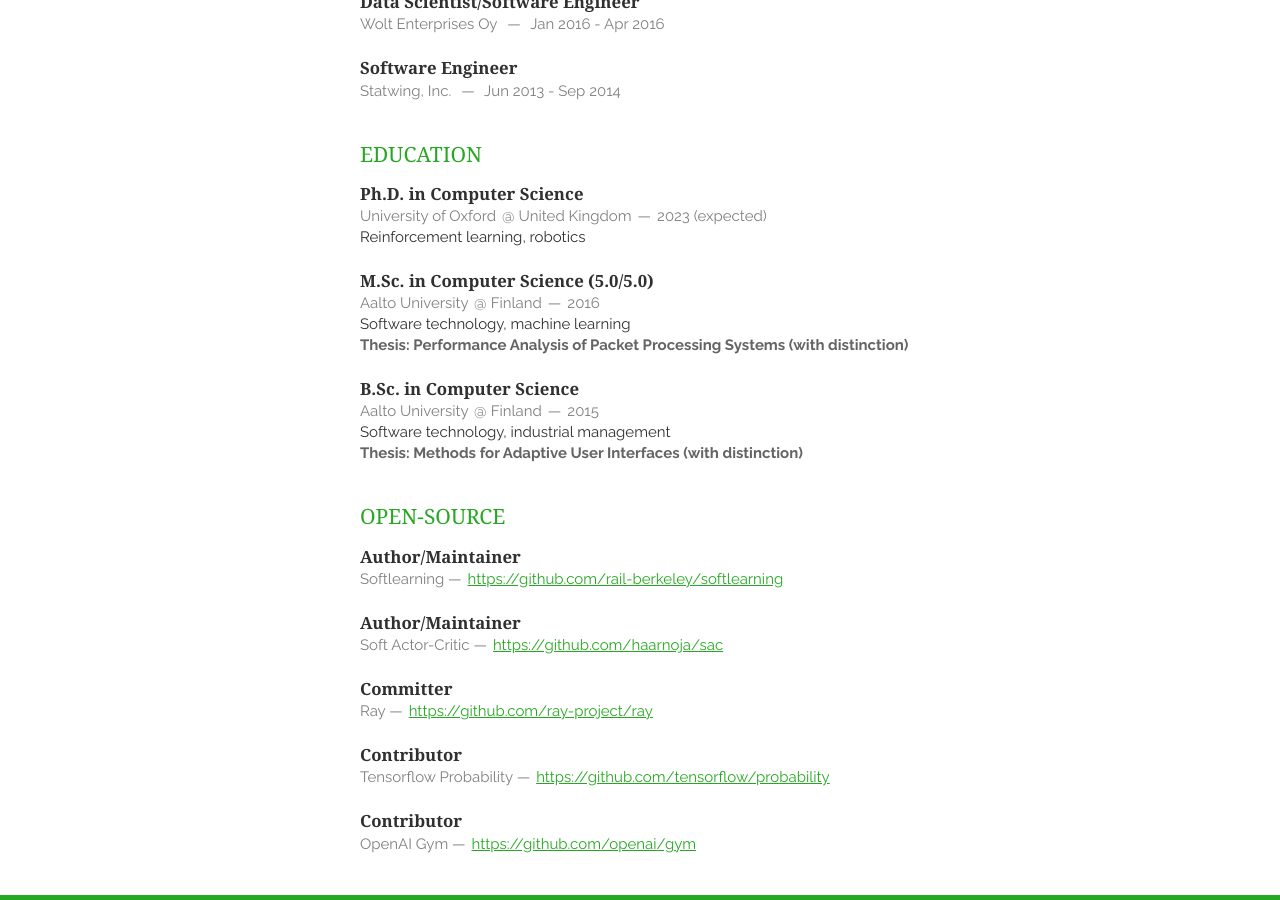
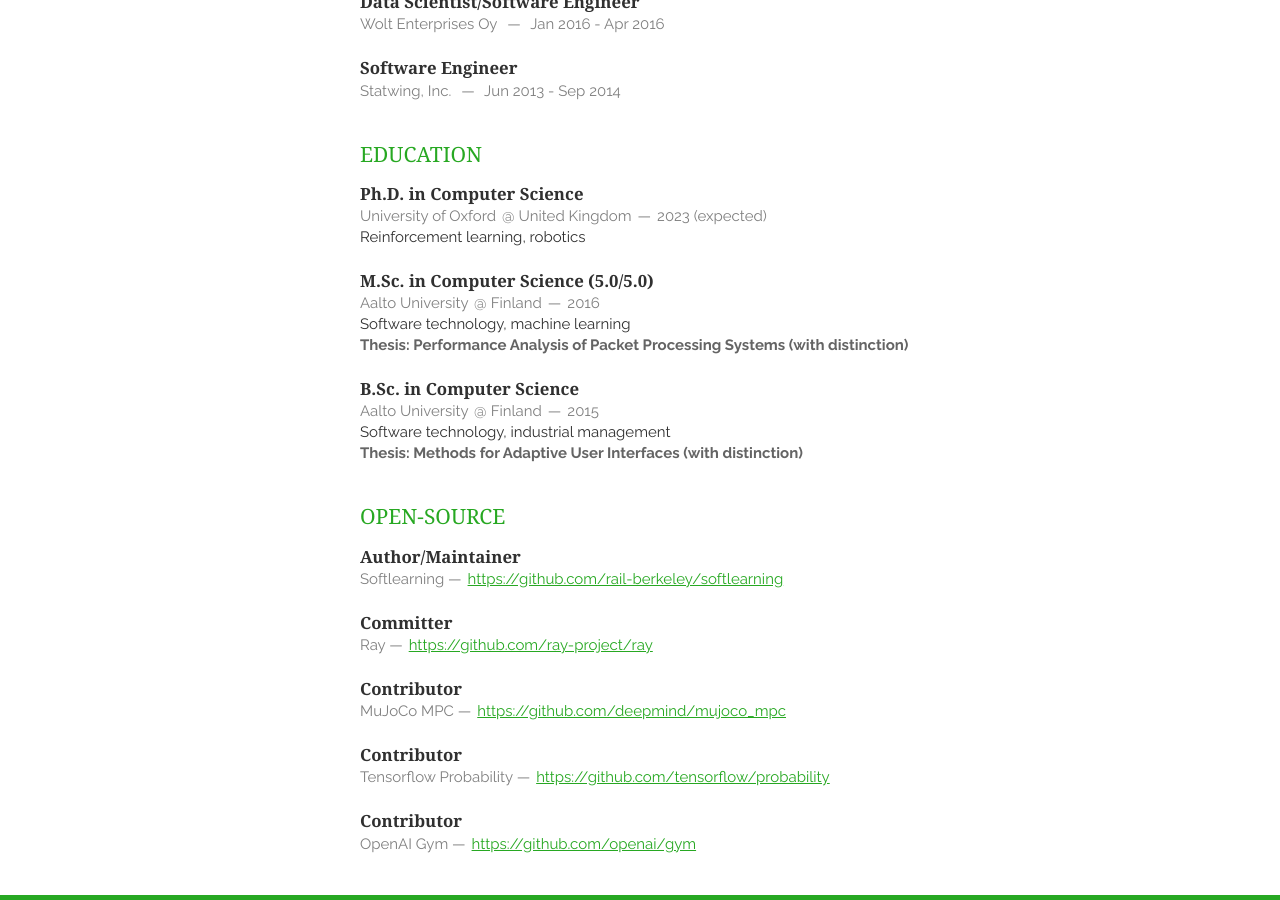
Before and after one commit to hartikainen/hartikainen.github.io, a Jekyll site: the page built from index.html, in a window 1280 px wide and 900 px high, scrolled down 2004 px. Built offline with Jekyll 4.4.1, drawn with Linux system fonts in a browser that asks for light colours; nearby versions of some CDN libraries; some web fonts are replaced; the list of posts is cut into pages by our own code.

Commit message:
Clean projects

```diff
--- a/_data/projects.yaml
+++ b/_data/projects.yaml
@@ -1,19 +1,19 @@
 - role: "Author/Maintainer"
   name: "Softlearning"
-  info: "A reinforcement learning framework for training maximum entropy policies in continuous domains."
+  info: "The official reference implementation of the Soft Actor-Critic algorithm."
   url: "<a href='https://github.com/rail-berkeley/softlearning'>https://github.com/rail-berkeley/softlearning</a>"
-  begin: ~
-  end: ~
-- role: "Author/Maintainer"
-  name: "Soft Actor-Critic"
-  info: "Official implementation of the Soft-Actor Critic algorithm."
-  url: "<a href='https://github.com/haarnoja/sac'>https://github.com/haarnoja/sac</a>"
   begin: ~
   end: ~
 - role: "Committer"
   name: "Ray"
-  info: "A system for parallel and distributed Python that unifies the ML ecosystem."
+  info: "General-purpose distributed computing framework for Python."
   url: "<a href='https://github.com/ray-project/ray'>https://github.com/ray-project/ray</a>"
+  begin: ~
+  end: ~
+- role: "Contributor"
+  name: "MuJoCo MPC"
+  info: "A real-time predictive control framework for MuJoCo."
+  url: "<a href='https://github.com/deepmind/mujoco_mpc'>https://github.com/deepmind/mujoco_mpc</a>"
   begin: ~
   end: ~
 - role: "Contributor"
```
